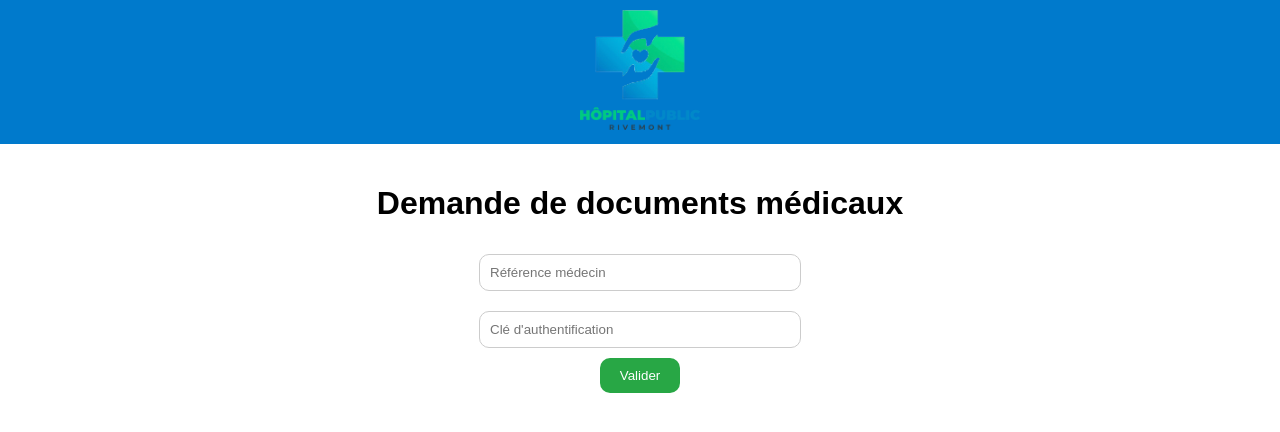
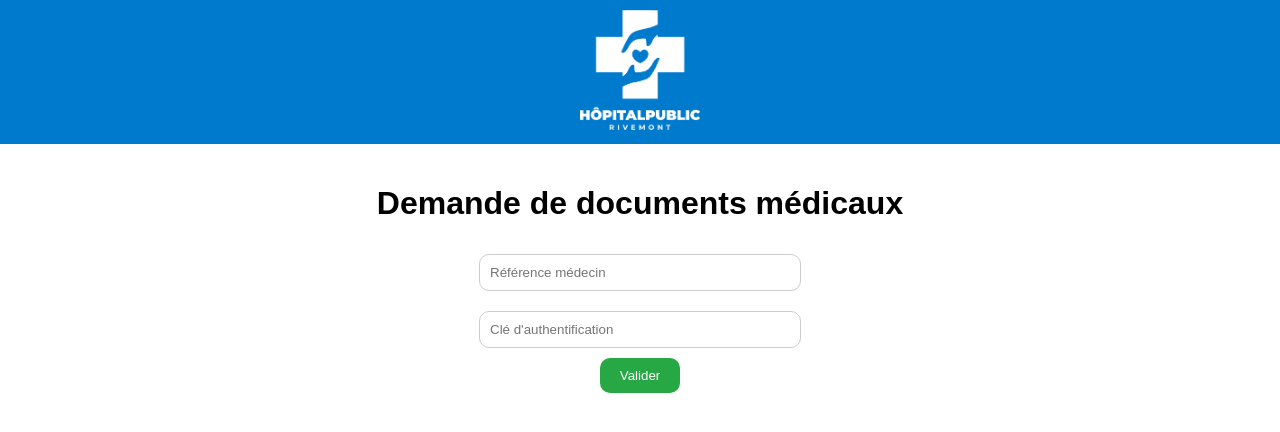
Before and after one commit to martikabellanger/imlrivemont-judiciaire, a plain HTML site: page demande-documents.html in a window 1280 px wide. Drawn offline with Linux system fonts and the light colour scheme.

Commit message:
Update demande-documents.html

```diff
--- a/demande-documents.html
+++ b/demande-documents.html
@@ -9,7 +9,7 @@
 </head>
 <body>
     <header>
-        <img src="images/logo-hopital.png" alt="Logo Hôpital" class="logo">
+        <img src="images/logo-hopital-blanc.png" alt="Logo Hôpital" class="logo">
     </header>
     <main>
         <h1>Demande de documents médicaux</h1>
```
